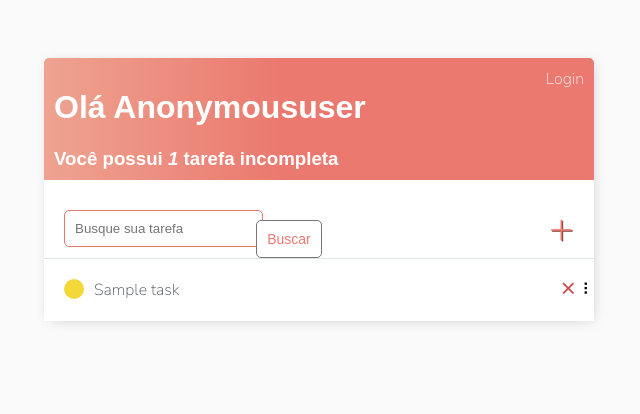
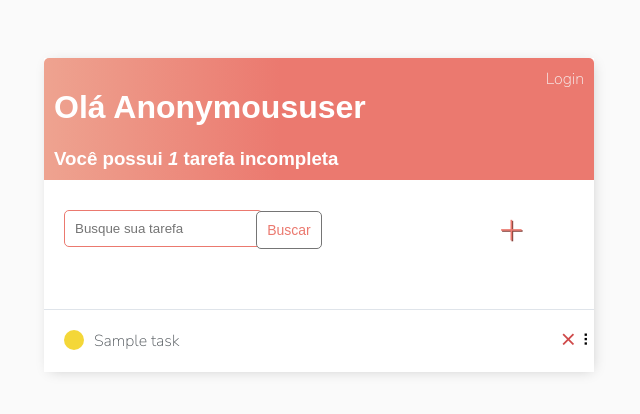
Before and after one commit to JulioTB97/projeto_lista_de_tarefas, a Django app: template lista_tarefas_app/templates/lista_tarefas_app/tarefa_list.html in a window 1280 px wide. Shown: the top 414 px of the page, without its empty margins (321-961 px from the left). Run offline with Django 3.2, Linux system fonts and the light colour scheme; the template is opened without the code that fills it: most values are stand-ins (such as "Sample title", 1, 10 or a date in 2020).

Commit message:
Ajustando o botão buscar

```diff
--- a/lista_tarefas_app/templates/lista_tarefas_app/main.html
+++ b/lista_tarefas_app/templates/lista_tarefas_app/main.html
@@ -104,6 +104,7 @@
                 text-decoration: none;
                 font-size: 42px;
                 text-shadow: 1px 1px #81413b;
+                margin-right: 50px;
             }
 
             #search-add-wrapper {
--- a/lista_tarefas_app/templates/lista_tarefas_app/tarefa_list.html
+++ b/lista_tarefas_app/templates/lista_tarefas_app/tarefa_list.html
@@ -18,16 +18,14 @@
     <form method="GET" style="display: flex;">
         <input type='text' name='search-area' placeholder="Busque sua tarefa" value="{{search_input}}">
     </form>
-    {% if tasks|length > 0 %}
     <a id="add-link" href="{% url 'task-create' %}">&#x2b;</a>
-    {% endif %}
 </div>
 
-<div style="display: flex; justify-content: center; align-items: center; margin-top: -57px; margin-left: -60px;">
+<div style="display: flex; justify-content: center; align-items: center; margin-top: -66px; margin-left: -60px; margin-bottom: 60px; ">
     <input class="button" type="submit" value='Buscar'>
 </div>
 
-<div id="tasklist" class="task-items-wrapper">
+<div id="tasklist" class="task-items-wrapper" style="margin-top: 20px;">
     {% for task in tasks %}
     <div class="task-wrapper" data-position="{{task.pk}}">
         <div class="task-title">
@@ -43,12 +41,11 @@
         </div>
     </div>
 
-    {% empty %}
-    <div style="text-align: center; padding-bottom: 10px; line-height: 1em;">
-        <h4>Nenhuma tarefa criada.</h4>
-        <h3><a class="button" href="{% url 'task-create' %}"> Criar nova tarefa</a></h3>
-    </div>
-    {% endfor %}
+{% empty %}
+<div style="text-align: center; padding-bottom: 10px; line-height: 1em;">
+    <h4>Nenhuma tarefa criada.</h4>
+</div>
+{% endfor %}
 </div>
 
 {% endblock content %}
```
Also changed, not shown: db.sqlite3.
